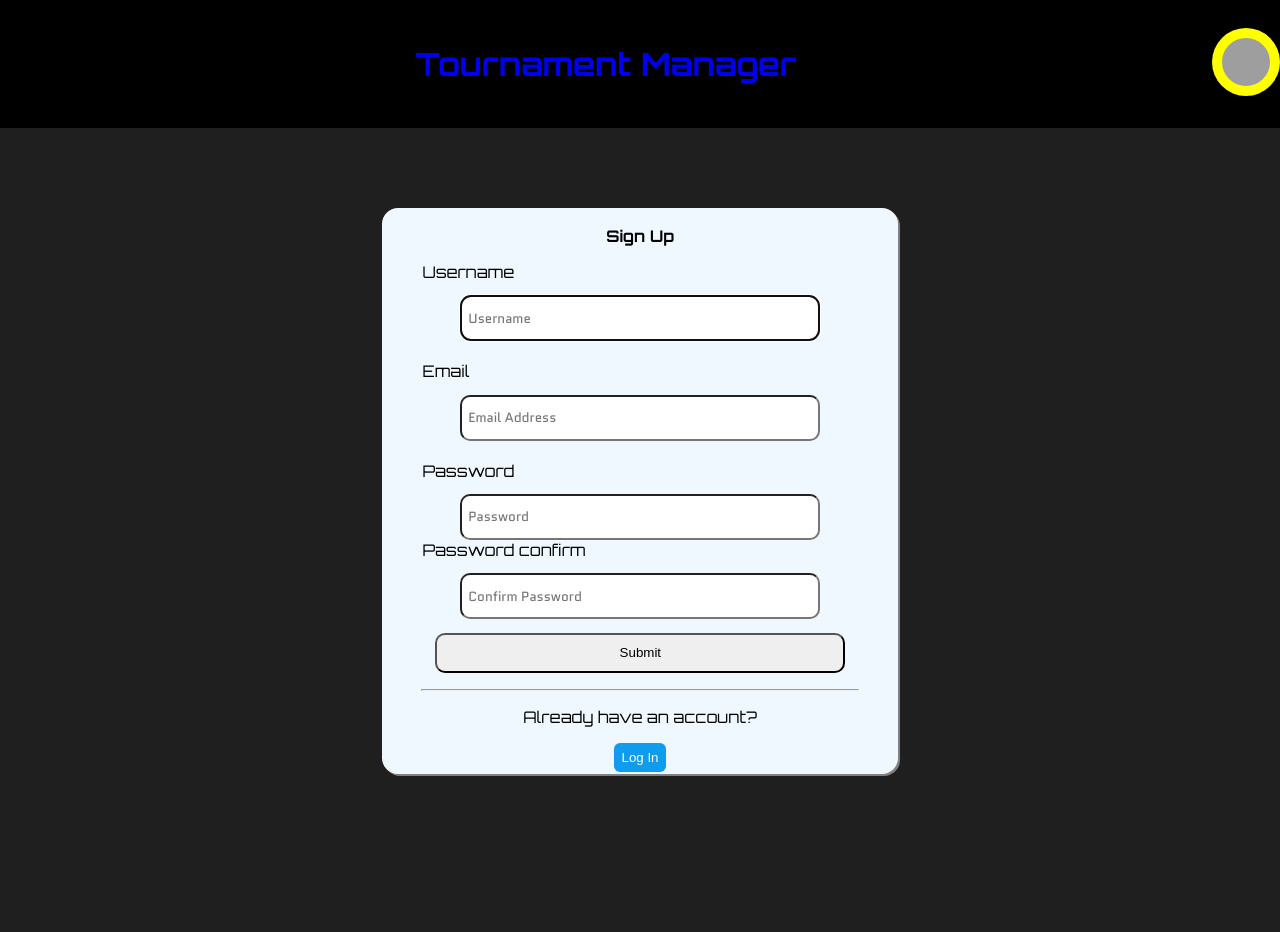
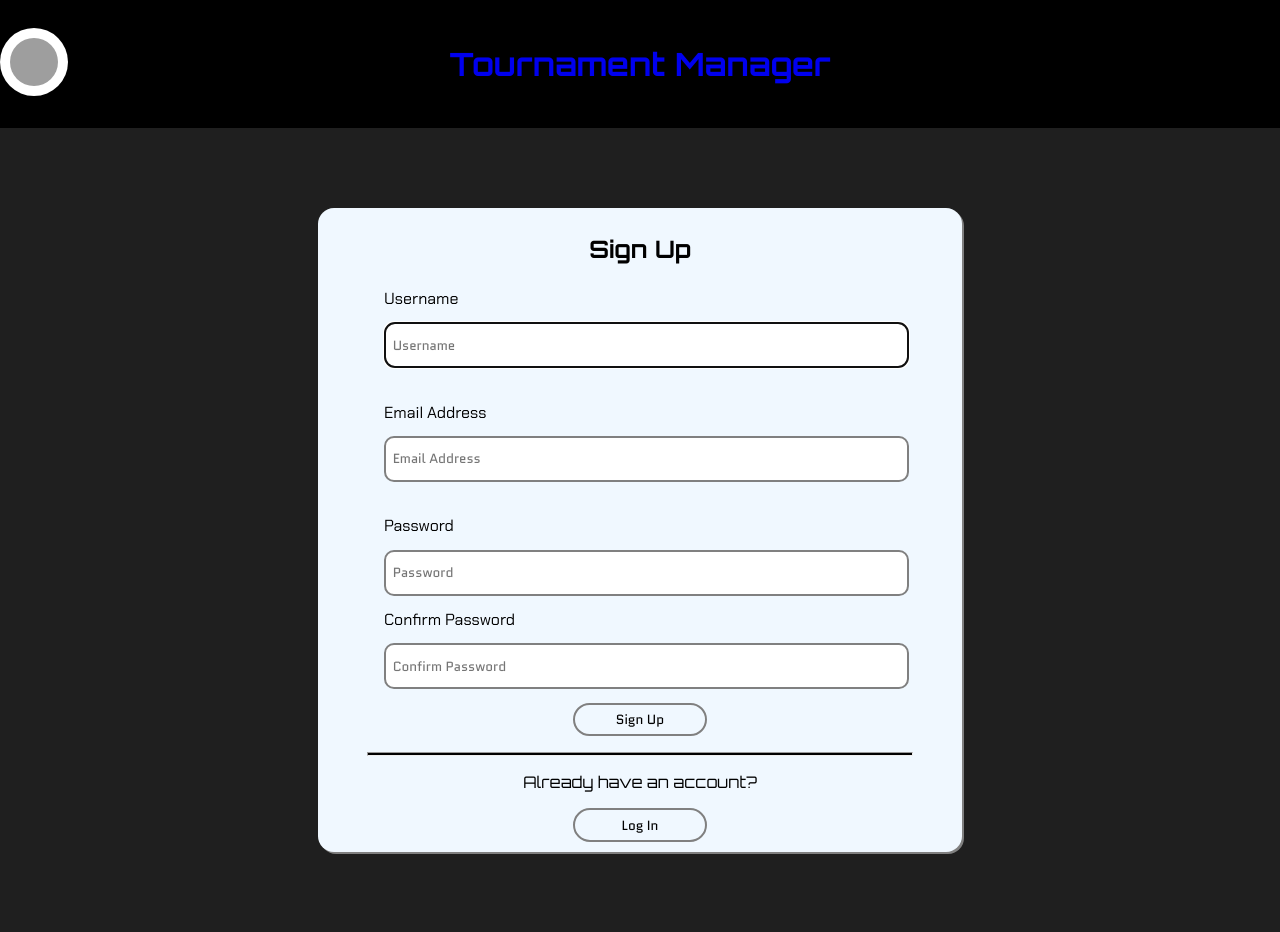
Before and after one commit to saacutter/CITS3403-Project, a Flask app: template app/templates/login.html in a window 1280 px wide. Before the commit the page ends 776 px from the top, so only its background shows below. Run offline with Flask 3, Linux system fonts and the light colour scheme; the template is opened without the code that fills it: values that come from a table or form of the project are taken from there, others are empty; tables that the repository leaves empty hold one stand-in row (values such as "Sample post"); form fields are guessed from the names that the template uses; grey boxes are pictures that could not be loaded.

Commit message:
Adjusted styling of the login page (mostly font change but also the colour of buttons)

```diff
--- a/app/static/css/styles.css
+++ b/app/static/css/styles.css
@@ -10,7 +10,7 @@ body {
 }
 
 img {
-    background-color: yellow;
+    background-color: white;
     width: 3em;
     height: 3em;
     border-radius: 50%;
@@ -26,47 +26,65 @@ a:visited {
 }
 
 hr {
+    background-color: black;
+    height: 2px;
     width: 85%;
     margin: auto;
     margin-top: 1em;
 }
 
-button {
+button, input[type="submit"] {
+    font-family: Quantico, "Chakra Petch", Orbitron, Helvetica, Arial, sans-serif;
     padding: 0.4em;
-    margin-top: 1rem;
-    background-color: rgb(16, 156, 238);
+    width: 10em;
+    margin-bottom: 1vh;
+    background-color: transparent;
+    border-radius: 20px;
+    border: 2px solid grey;
+    transition: 0.25s ease;
+    box-shadow: 0px 0px transparent;
+}
+
+button:hover, input[type="submit"]:hover {
+    background-color: grey;
     color: white;
-    border-radius: 6px;
-    border-color: transparent;
-    transition: 0.25s ease;
     cursor: pointer;
 }
 
-button:hover {
-    border-color: black;
-    background-color: rgb(31, 162, 238);
+label {
+    font-family: "Chakra Petch", Quantico, Orbitron, Helvetica, Arial, sans-serif;
 }
 
-input {
+input[type="password"], input[type="text"] {
+    border: 2px solid grey;
     margin-top: 1em;
     height: 3em;
-	border-radius: 10px;
     display: block;
     margin-left: auto;
     margin-right: auto;
-    width: 80%;
+    width: 100%;
     padding-left: 0.5em;
-	transition: 0.25s ease;
+    margin-bottom: 1em;
+}
+
+input[type="password"]:active, input[type="text"]:active {
+    border: 2px solid black;
+}
+
+input[type="checkbox"] {
+    transform: scale(1.5);
+    accent-color: grey;
+    margin-bottom: 2em;
 }
 
 /* Styles for pseudo-classes */
-::placeholder {
+input::placeholder {
     font-family: Quantico, "Chakra Petch", Orbitron, Helvetica, Arial, sans-serif;
 }
 
 /* Styling for reusable classes */
 .container {
-    width: 85%;
+    width: 80%;
     margin-left: auto;
     margin-right: auto;
 }
@@ -109,25 +127,41 @@ input {
     border-radius: 10%;
 }
 
+.rounded-border-px {
+    border: 2px solid transparent;
+    border-radius: 10px;
+}
+
+.border-black {
+    border: 2px solid black;
+}
+
+.border-grey {
+    border: grey;
+}
+
 .panel {
     background-color: aliceblue;
     color: black;
     box-shadow: 2px 2px #ffffff6e;
     height: auto;
-    width: 40%;
+    width: 50%;
     display: block;
     margin: auto;
     margin-top: 10vh;
+    margin-bottom: 10vh;
 }
 
 .bold-text {
     font-weight: bold;
+    font-size: 24px;
 }
 
 /* Styling for individual elements (IDs) */
 #titlebar {
-    padding: 2em;
-    flex: 1;
+    width: 100%;
+    position: absolute;
+    z-index: 1;
 }
 
 #account-buttons {
@@ -135,12 +169,15 @@ input {
     gap: 1em;
     margin-right: 2em;
     font-size: 20px;
-    color: white;
+    position: absolute;
+    z-index: 2;
+    right: 0px;
 }
 
 #login-btn, #signup-btn {
     width: auto;
     padding: 0.5em;
+    font-family: "Chakra Petch", Quantico, Orbitron, Helvetica, Arial, sans-serif;
 }
 
 #signup-btn {
@@ -178,4 +215,19 @@ input {
     .panel {
         width: 98%;
     }
+
+    input[type="text"], input[type="password"] {
+        width: 98%;
+    }
+
+    #titlebar {
+        flex: 1;
+    }
+
+    #account-buttons {
+        display: flex;
+        gap: 1em;
+        margin-right: 2em;
+        font-size: 20px;
+    }
 }
```
Also changed, not shown: app/routes.py (+5 -5 lines).
